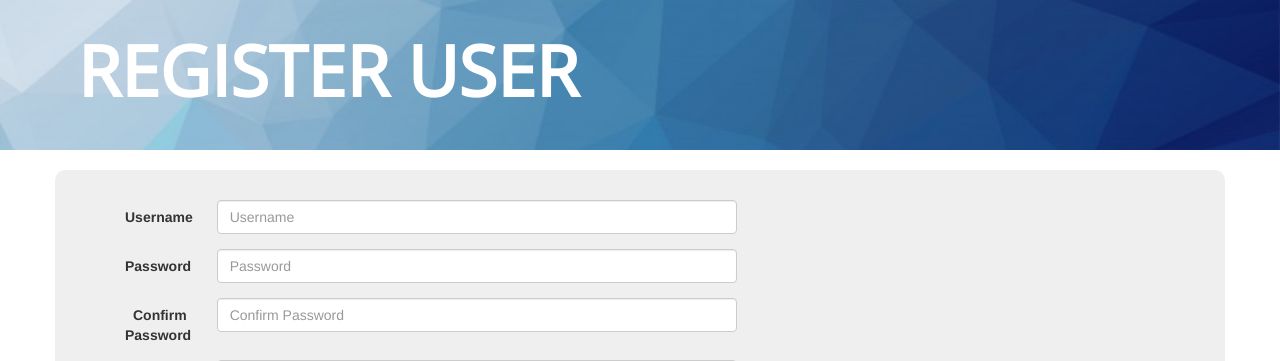
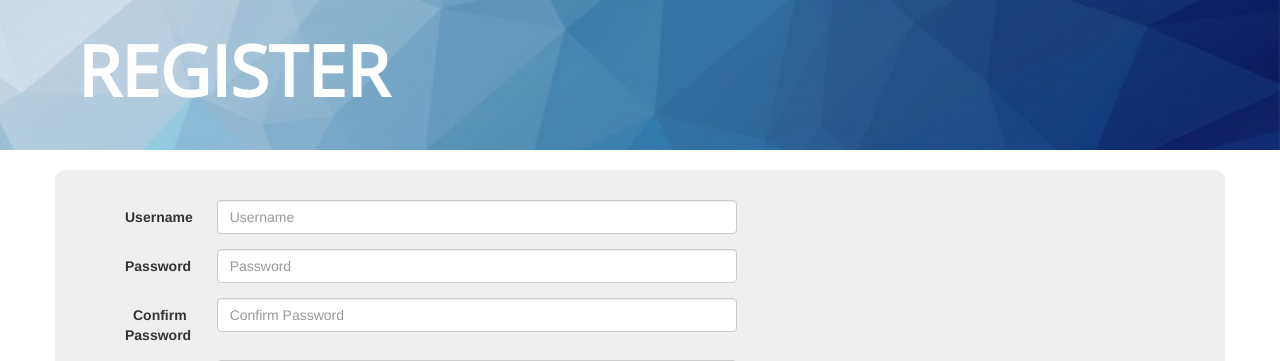
Before and after one commit to LKADity/EventWeb, a CodeIgniter app: page /EventWeb/index.php/event/form_registration in a window 1280 px wide. Shown: the part 52-413 px from the top of the page. Run offline with CodeIgniter, Linux system fonts and the light colour scheme; some libraries are stand-ins or nearby versions.

```diff
--- a/application/views/form_registration.php
+++ b/application/views/form_registration.php
@@ -18,7 +18,7 @@
 </head>
 <body>
 	<div class="img-header container-fluid">
-		<h1>REGISTER USER</h1>
+		<h1>REGISTER</h1>
 	</div>
 
 	<div class="container" style="margin-bottom: 20px; background-color: #efefef; padding: 30px; padding-left: 70px; border-radius: 10px">
```
